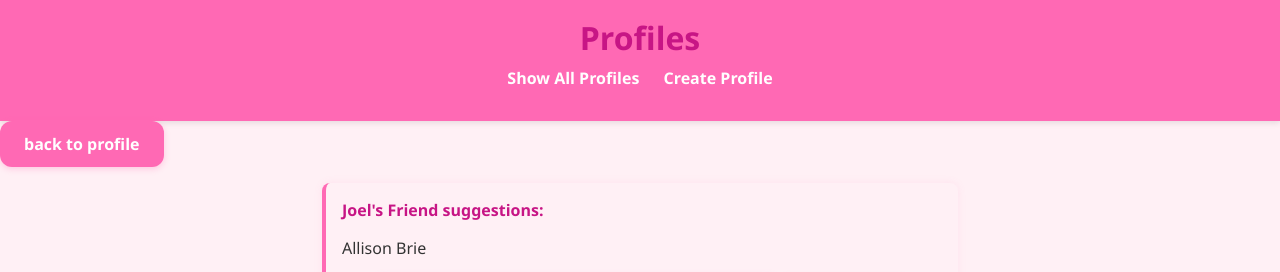
After one commit to rgeisberg/cs412s, a Django app: page /mini_fb/profile/1/friend_suggestions in a window 1280 px wide. The commit adds this page. Shown: the top 272 px of the page. Run offline with Django 5.2, Linux system fonts and the light colour scheme; data comes from the database, SQL or seed files in the repository; both versions use the stored data as it was after the commit.

Commit message:
task 2 done

```diff
--- a/mini_fb/models.py
+++ b/mini_fb/models.py
@@ -43,7 +43,28 @@ class Profile(models.Model):
                 friends.append(friendship.profile1)
         return friends
 
+    def add_friend(self, other):
+        """Add a Friend relation for the two Profiles: self and other."""
+        if self == other:
+                print("Cannot self-friend")
+                return
 
+        # Check for existing friendship in either direction
+        existing_friendship1 = Friend.objects.filter(profile1=self, profile2=other).exists()
+        existing_friendship2 = Friend.objects.filter(profile1=other, profile2=self).exists()
+
+        if not existing_friendship1 and not existing_friendship2:
+                # Create and save the new Friend relationship
+                new_friendship = Friend(profile1=self, profile2=other)
+                new_friendship.save()
+
+    def get_friend_suggestions(self):
+        """Return Profiles that are not already friends and not self."""
+        current_friends = self.get_friends()
+        current_friend_ids = [p.pk for p in current_friends]
+        all_other_profiles = Profile.objects.exclude(pk=self.pk)
+        suggestions = all_other_profiles.exclude(pk__in=current_friend_ids)
+        return suggestions
 
 
 
--- /dev/null
+++ b/mini_fb/templates/mini_fb/friend_suggestions.html
@@ -0,0 +1,22 @@
+<!---File: friend_suggestions.html
+Author: Becky Geisberg, (rgeis26@bu.edu)
+ Description: friend suggestions file for mini_fb-->
+
+ {% extends 'mini_fb/base.html' %}
+
+ {% block content %}
+ <section class="friends">
+    <a href="{% url 'profile' profile.pk %}"class="status-button" >back to profile</a>
+    <div class="status-message">
+        <strong>{{profile.firstName}}'s Friend suggestions:</strong>
+        {% for friend in profile.get_friend_suggestions %}
+        <p>{{friend}}</p>
+        <div class="status-image">
+        <img src='{{friend.profileImageUrl}}'>
+        <a href="{% url 'add_friend' profile.pk friend.pk %}" class="status-button">Add friend</a>
+        </div>
+        {% endfor %}
+    </div>
+ </section>
+
+ {% endblock %}
--- a/mini_fb/templates/mini_fb/show_profile.html
+++ b/mini_fb/templates/mini_fb/show_profile.html
@@ -51,6 +51,7 @@ Author: Becky Geisberg, (rgeis26@bu.edu)
             </div>
             {% endfor %}
         </div>
+        <a href="{% url 'friend_suggestions' profile.pk %}" class="status-button"> Friend Suggestions</a>
      </section>
  </main>
  {% endblock %}
--- a/mini_fb/urls.py
+++ b/mini_fb/urls.py
@@ -2,7 +2,7 @@
 # Author: Becky Geisberg, (rgeis26@bu.edu)
 # Description: url file for mini_fb
 from django.urls import path
-from .views import ShowAllProfilesView, ShowProfile, CreateProfileView, CreateStatusMessageView, UpdateProfileView, DeleteStatusMessageView, UpdateStatusMessageView
+from .views import ShowAllProfilesView, ShowProfile, CreateProfileView, CreateStatusMessageView, UpdateProfileView, DeleteStatusMessageView, UpdateStatusMessageView, AddFriendView, ShowFriendSuggestionsView
 
 urlpatterns = [
     path('',ShowAllProfilesView.as_view(), name='show_all_profiles'),
@@ -11,5 +11,7 @@ urlpatterns = [
     path('profile/<int:pk>/create_status', CreateStatusMessageView.as_view(), name='create_status'),
     path('profile/<int:pk>/update', UpdateProfileView.as_view(), name="update_profile"),
     path('status/<int:pk>/delete', DeleteStatusMessageView.as_view(), name="delete_status"),
-    path('status/<int:pk>/update', UpdateStatusMessageView.as_view(), name='update_status')
+    path('status/<int:pk>/update', UpdateStatusMessageView.as_view(), name='update_status'),
+    path('profile/<int:pk>/add_friend/<int:other_pk>', AddFriendView.as_view(), name='add_friend'),
+    path('profile/<int:pk>/friend_suggestions', ShowFriendSuggestionsView.as_view(), name='friend_suggestions' )
 ]
--- a/mini_fb/views.py
+++ b/mini_fb/views.py
@@ -1,9 +1,9 @@
 # File: views.py
 # Author: Becky Geisberg, (rgeis26@bu.edu)
 # Description: views file for mini_fb
-from django.shortcuts import render
-from django.views.generic import ListView, DetailView, CreateView, UpdateView, DeleteView
-from .models import Profile, Image, StatusImage, StatusMessage
+from django.shortcuts import render, redirect
+from django.views.generic import ListView, DetailView, CreateView, UpdateView, DeleteView, View
+from .models import Profile, Image, StatusImage, StatusMessage, Friend
 from .forms import CreateProfileForm, CreateStatusMessageForm, UpdateProfileForm, UpdateMessageForm
 from django.urls import reverse
 
@@ -114,3 +114,21 @@ class UpdateStatusMessageView(UpdateView):
     def get_success_url(self):
         """route to url after success"""
         return reverse('profile', kwargs={'pk': self.object.profile.pk})
+
+class AddFriendView(View):
+    """view class to add a friend"""
+
+    def dispatch(self, request, *args, **kwargs):
+        self_profile = Profile.objects.get(pk=kwargs['pk'])
+        other_profile = Profile.objects.get(pk=kwargs['other_pk'])
+        self_profile.add_friend(other_profile)
+        return redirect(reverse('profile', kwargs={'pk': self_profile.pk}))
+
+class ShowFriendSuggestionsView(View):
+    """view class to show friend suggestions"""
+
+    def dispatch(self, request, *args, **kwargs):
+        profile = Profile.objects.get(pk=kwargs['pk'])
+        return render(request, 'mini_fb/friend_suggestions.html', {
+            'profile': profile,
+        })
```
Also changed, not shown: db.sqlite3.
